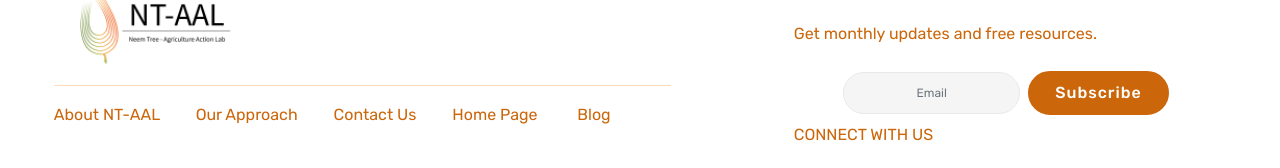
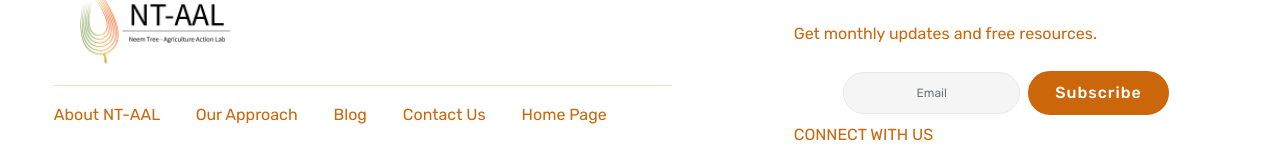
Before and after one commit to pragati0911/Neemtree, a website: page Neemtree/public/ntaal.html in a window 1280 px wide. Shown: the part 2840-3008 px from the top of the page. Drawn offline with Linux system fonts and the light colour scheme; files whose address does not match are found by name.

Commit message:
Update ntaal.html

```diff
--- a/Neemtree/public/ntaal.html
+++ b/Neemtree/public/ntaal.html
@@ -228,12 +228,13 @@
                 </div>
                 <hr style="border-top: 1px solid    peachpuff;">
                 <p class="mb-3 mbr-fonts-style foot-title display-7"></p>
-                <p class="mbr-text mbr-fonts-style mbr-links-column display-7">
+               <p class="mbr-text mbr-fonts-style mbr-links-column display-7">
                     <a href="ntaal.html#header2-20">About NT-AAL</a>&emsp;&emsp;
                     <a href="ntaal.html#timeline2-1w">Our Approach</a>&emsp;&emsp;
+                    <a href="http://neemtreespeakshome.wordpress.com" class="text-primary" target="_blank">Blog</a>&emsp;&emsp;
                     <a href="ntaal.html#contacts1-1x">Contact Us</a>&emsp;&emsp;
                     <a href="Neemtree.html#slider1-r" class="text-primary">Home Page</a> &emsp;&emsp;
-                    <a href="http://neemtreespeakshome.wordpress.com" class="text-primary" target="_blank">Blog</a>
+
                 </p>
             </div>
 
```
